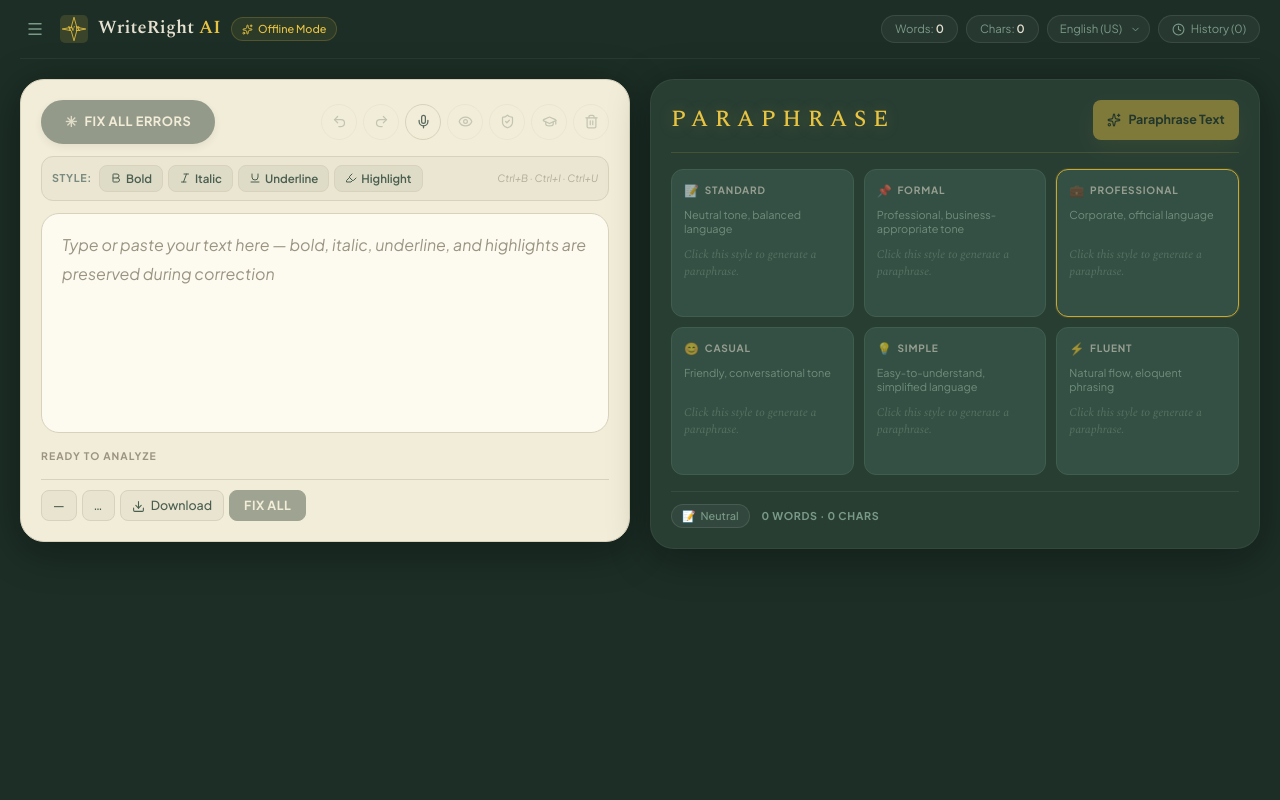
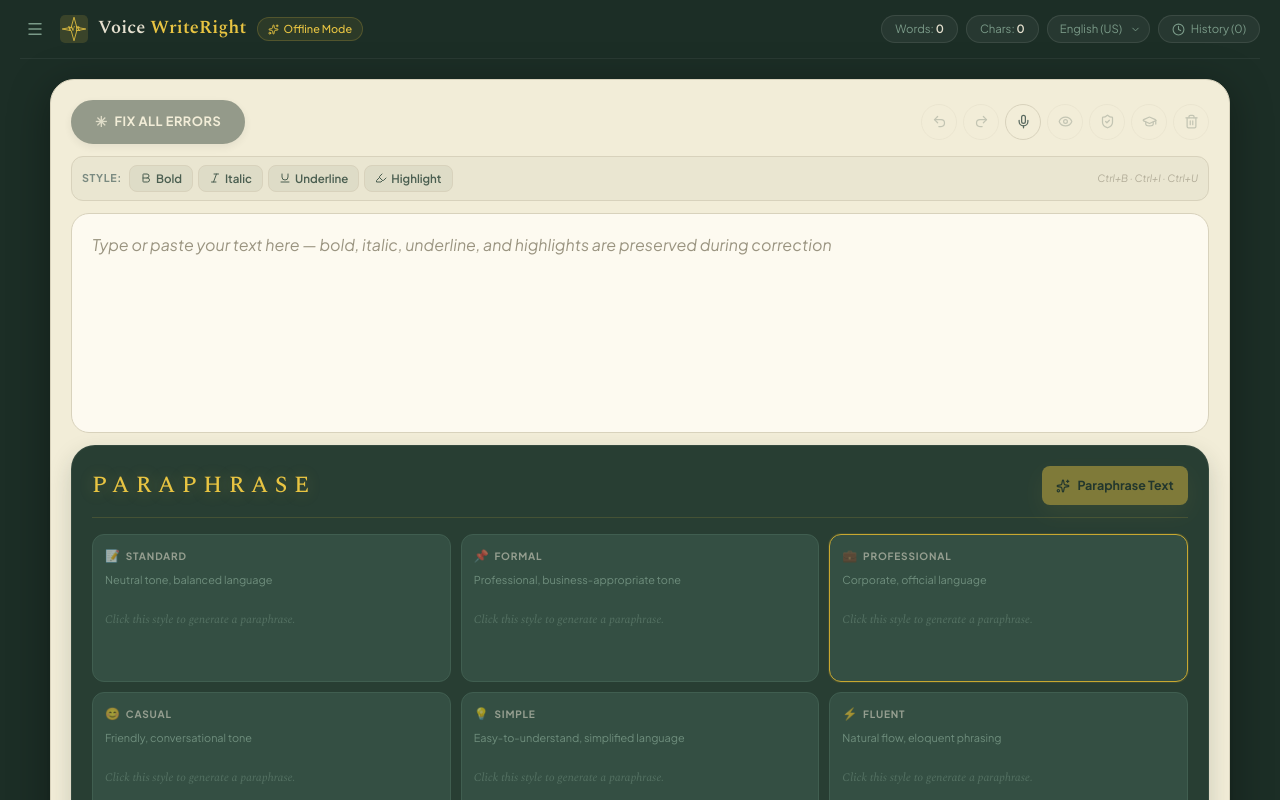
Before and after one commit to Rosayta/WriteRight-AI, a React (Vite) app: page / in a window 1280 px wide. Both pictures are taken after a click on the button "Open Editor". Shown: the top 800 px of the page. Built offline with nearby package versions, Linux system fonts and the light colour scheme.

Commit message:
Update Voice WriteRight UI and metadata

```diff
--- a/index.html
+++ b/index.html
@@ -3,7 +3,9 @@
   <head>
     <meta charset="UTF-8" />
     <meta name="viewport" content="width=device-width, initial-scale=1.0" />
-    <title>My Google AI Studio App</title>
+    <meta name="description" content="Voice WriteRight helps you fix, refine, and paraphrase writing with a clean AI-powered editor." />
+    <title>Voice WriteRight</title>
+    <link rel="icon" href="/favicon.svg" type="image/svg+xml" />
   </head>
   <body>
     <div id="root"></div>
--- a/metadata.json
+++ b/metadata.json
@@ -1,5 +1,5 @@
 {
-  "name": "WriteRight AI",
-  "description": "A professional AI-powered editor for grammar correction, style improvement, and tone analysis.",
+  "name": "Voice WriteRight",
+  "description": "A professional AI-powered editor for grammar correction, style improvement, and paraphrasing.",
   "requestFramePermissions": ["microphone"]
 }
--- a/server.js
+++ b/server.js
@@ -58,13 +58,12 @@ app.post('/api/analyze', async (req, res) => {
       body: JSON.stringify({
         model: HAIKU_MODEL,
         max_tokens: 600,
-        system: `You are a fast live writing analyst. Return only JSON with issues, score, tone, formality, and insights. Keep feedback brief and avoid rewriting the whole text.${numericHint(text)}`,
+        system: `You are a fast live writing analyst. Return only JSON with issues, tone, formality, and insights. Keep feedback brief and avoid rewriting the whole text.${numericHint(text)}`,
         messages: [{
           role: 'user',
           content: `Analyze this text for basic grammar, tone, clarity, and writing quality. Return JSON:
 {
   "issues": [{"orig":"exact text span","fix":"replacement","cat":"spelling|grammar|punctuation|style","msg":"short reason"}],
-  "score": 0-100,
   "tone": "short tone label",
   "formality": 0-100,
   "insights": [{"type":"tone|clarity|grammar|style","message":"short observation","suggestion":"short suggestion"}]
@@ -159,5 +158,5 @@ app.get('*', (_req, res) => {
 });
 
 app.listen(port, () => {
-  console.log(`WriteRight AI server running on http://localhost:${port}`);
+  console.log(`Voice WriteRight server running on http://localhost:${port}`);
 });
--- a/src/App.tsx
+++ b/src/App.tsx
@@ -46,7 +46,7 @@ interface WritingInsight {
   suggestion: string;
 }
 interface AnalysisResult {
-  issues: Issue[]; score: number; tone: string; formality: number;
+  issues: Issue[]; tone: string; formality: number;
   insights: WritingInsight[];
 }
 interface ParaphraseSets {
@@ -174,7 +174,6 @@ function buildLocalAnalysis(content: string): AnalysisResult {
   const sentenceCount = Math.max(1, content.split(/[.!?]+/).filter(Boolean).length);
   const words = content.trim().split(/\s+/).filter(Boolean);
   const avgSentenceLength = words.length / sentenceCount;
-  const score = Math.max(45, Math.min(100, 98 - issues.length * 8 - Math.max(0, avgSentenceLength - 28)));
   const formality = /\b(please|kindly|regarding|sincerely|therefore|however)\b/i.test(content) ? 72 : 45;
   const tone = formality > 65 ? 'Professional' : /\bthanks|thank you|happy to|glad\b/i.test(content) ? 'Friendly' : 'Neutral';
   const insights: WritingInsight[] = [];
@@ -192,7 +191,7 @@ function buildLocalAnalysis(content: string): AnalysisResult {
       suggestion: 'Review the underlined text and apply the suggested corrections.',
     });
   }
-  return { issues, score: Math.round(score), tone, formality, insights };
+  return { issues, tone, formality, insights };
 }
 
 function applyLocalFixes(content: string): string {
@@ -585,7 +584,6 @@ export default function App() {
       const remoteIssues = locateIssueOffsets((remote.issues ?? []) as Issue[], content);
       const merged: AnalysisResult = {
         issues: mergeIssues(local.issues, remoteIssues),
-        score: Math.round(Number(remote.score ?? local.score)),
         tone: remote.tone || local.tone,
         formality: Number(remote.formality ?? local.formality),
         insights: [...local.insights, ...(remote.insights ?? [])].slice(0, 6),
@@ -1075,7 +1073,14 @@ export default function App() {
       {/* HEADER */}
       <header className="app-header">
         <div className="header-left">
-          <button className="icon-btn-ghost" aria-label="Menu"><Menu size={18} /></button>
+          <button
+            className="icon-btn-ghost"
+            aria-label="Go to home page"
+            title="Home"
+            onClick={() => setShowLanding(true)}
+          >
+            <Menu size={18} />
+          </button>
           <div className="wr-logo-mark">
             <svg width="28" height="28" viewBox="0 0 100 100" fill="none">
               <rect width="100" height="100" rx="18" fill="var(--accent-gold)" opacity="0.15"/>
@@ -1083,7 +1088,7 @@ export default function App() {
               <text x="50" y="56" textAnchor="middle" fontFamily="Spectral,serif" fontWeight="600" fontSize="26" fill="var(--accent-gold)">WR</text>
             </svg>
           </div>
-          <h1 className="app-title">WriteRight <span>AI</span></h1>
+          <h1 className="app-title">Voice <span>WriteRight</span></h1>
           <div className="model-badge"><Sparkles size={11} /><span>{HAS_API_KEY ? 'Hybrid Flash-Lite' : 'Offline Mode'}</span></div>
         </div>
         <div className="header-right">
@@ -1209,25 +1214,6 @@ export default function App() {
             <span className="rich-format-hint">Ctrl+B · Ctrl+I · Ctrl+U</span>
           </div>
 
-          {/* Score Panel */}
-          <AnimatePresence>
-            {analysis !== null && plainText.length >= 5 && (
-              <motion.div key="score" initial={{opacity:0,y:10}} animate={{opacity:1,y:0}} exit={{opacity:0,y:10}} className="score-panel">
-                <div className="score-circle" style={{ '--score-deg': `${(analysis.score / 100) * 360}deg` } as any}>
-                  <span className="score-number">{analysis.score}</span>
-                </div>
-                <div className="score-details">
-                  <span className="score-title">Writing Score</span>
-                  <div className="sub-scores">
-                    <div className="score-pill">Clarity: <span>{Math.max(0, Math.min(100, analysis.score - 5))}</span></div>
-                    <div className="score-pill">Grammar: <span>{Math.max(0, Math.min(100, 100 - (analysis.issues.length * 10)))}</span></div>
-                    <div className="score-pill">Style: <span>{Math.max(0, Math.min(100, analysis.score + 3))}</span></div>
-                  </div>
-                </div>
-              </motion.div>
-            )}
-          </AnimatePresence>
-
           {/* View Toggle */}
           {hasFixed && (
             <div className="view-toggle-bar">
@@ -1256,6 +1242,57 @@ export default function App() {
               spellCheck={false}
             />
           </div>
+
+          {/* Paraphrase */}
+          <motion.div initial={{opacity:0,y:12}} animate={{opacity:1,y:0}} transition={{duration:0.3}} className="paraphrase-panel">
+            <div className="paraphrase-title">
+              <span className="paraphrase-title-text">PARAPHRASE</span>
+              <button className="paraphrase-main-btn" disabled={isParaphrasing || plainText.length < 5} onClick={() => generateParaphrase(plainText, 'standard')}>
+                {isParaphrasing ? <RefreshCw size={14} className="spin"/> : <Sparkles size={14}/>}
+                Paraphrase Text
+              </button>
+            </div>
+            <div className="paraphrase-grid">
+              {PARAPHRASE_MODES.map(({key, label, emoji, desc}) => {
+                const val = paraphraseSets?.[key] ?? '';
+                const isLoadingStyle = isParaphrasing && activeParaphraseStyle === key;
+                return (
+                  <motion.div key={key} whileHover={{y:-2}} transition={{duration:0.12}}
+                    className={`para-card${key==='professional'?' para-card--highlighted':''}`}>
+                    <div className="para-card-header">
+                      <button
+                        className="para-style-btn"
+                        onClick={() => generateParaphrase(plainText, key)}
+                        disabled={isParaphrasing || plainText.length < 5}
+                        title={desc}
+                      >
+                        <span className="para-emoji">{emoji}</span><span>{label}</span>
+                      </button>
+                      {val && <button className="para-copy-btn" onClick={()=>copyToClipboard(val,key)} title="Copy">
+                        {copiedKey===key?<Check size={12}/>:<Copy size={12}/>}
+                      </button>}
+                    </div>
+                    <p className="para-style-desc">{desc}</p>
+                    <div className="para-card-body">
+                      {isLoadingStyle
+                        ? <div className="para-loading"><RefreshCw size={13} className="spin"/> Generating...</div>
+                        : val
+                          ? <p className="para-text">{val}</p>
+                          : <p className="para-placeholder">Click this style to generate a paraphrase.</p>}
+                    </div>
+                    {val && <button className="para-use-btn" onClick={()=>{
+                      pushUndo(segments);
+                      setSegments([{ text: val, bold: false, italic: false, underline: false, highlight: null }]);
+                    }}>Use -&gt;</button>}
+                  </motion.div>
+                );
+              })}
+            </div>
+            <div className="paraphrase-footer">
+              <div className={`para-tone-chip ${toneStyleClass}`}><span>{toneEmoji}</span><span className="para-tone-name">{toneLabel||'Neutral'}</span></div>
+              <div className="para-word-count">{wordCount} WORDS - {charCount} CHARS</div>
+            </div>
+          </motion.div>
 
           {/* Status bar */}
           <div className="status-bar">
@@ -1320,56 +1357,6 @@ export default function App() {
           </div>
         </motion.div>
 
-        {/* RIGHT — Paraphrase */}
-        <motion.div initial={{opacity:0,x:24}} animate={{opacity:1,x:0}} transition={{duration:0.3}} className="paraphrase-panel">
-          <div className="paraphrase-title">
-            <span className="paraphrase-title-text">PARAPHRASE</span>
-            <button className="paraphrase-main-btn" disabled={isParaphrasing || plainText.length < 5} onClick={() => generateParaphrase(plainText, 'standard')}>
-              {isParaphrasing ? <RefreshCw size={14} className="spin"/> : <Sparkles size={14}/>}
-              Paraphrase Text
-            </button>
-          </div>
-          <div className="paraphrase-grid">
-            {PARAPHRASE_MODES.map(({key, label, emoji, desc}) => {
-              const val = paraphraseSets?.[key] ?? '';
-              const isLoadingStyle = isParaphrasing && activeParaphraseStyle === key;
-              return (
-                <motion.div key={key} whileHover={{y:-2}} transition={{duration:0.12}}
-                  className={`para-card${key==='professional'?' para-card--highlighted':''}`}>
-                  <div className="para-card-header">
-                    <button
-                      className="para-style-btn"
-                      onClick={() => generateParaphrase(plainText, key)}
-                      disabled={isParaphrasing || plainText.length < 5}
-                      title={desc}
-                    >
-                      <span className="para-emoji">{emoji}</span><span>{label}</span>
-                    </button>
-                    {val && <button className="para-copy-btn" onClick={()=>copyToClipboard(val,key)} title="Copy">
-                      {copiedKey===key?<Check size={12}/>:<Copy size={12}/>}
-                    </button>}
-                  </div>
-                  <p className="para-style-desc">{desc}</p>
-                  <div className="para-card-body">
-                    {isLoadingStyle
-                      ? <div className="para-loading"><RefreshCw size={13} className="spin"/> Generating…</div>
-                      : val
-                        ? <p className="para-text">{val}</p>
-                        : <p className="para-placeholder">Click this style to generate a paraphrase.</p>}
-                  </div>
-                  {val && <button className="para-use-btn" onClick={()=>{
-                    pushUndo(segments);
-                    setSegments([{ text: val, bold: false, italic: false, underline: false, highlight: null }]);
-                  }}>Use →</button>}
-                </motion.div>
-              );
-            })}
-          </div>
-          <div className="paraphrase-footer">
-            <div className={`para-tone-chip ${toneStyleClass}`}><span>{toneEmoji}</span><span className="para-tone-name">{toneLabel||'Neutral'}</span></div>
-            <div className="para-word-count">{wordCount} WORDS · {charCount} CHARS</div>
-          </div>
-        </motion.div>
       </main>
 
       {/* FEATURE PANELS */}
--- a/src/Editor.tsx
+++ b/src/Editor.tsx
@@ -1,6 +1,7 @@
 import {
   useState, useEffect, useRef, useMemo, useCallback,
 } from 'react';
+import type * as React from 'react';
 import { GoogleGenAI, Type } from '@google/genai';
 import { motion, AnimatePresence } from 'motion/react';
 import {
@@ -16,7 +17,7 @@ import {
 } from './richText';
 
 /* ─── Gemini ──────────────────────────────────────────── */
-const genAI = new GoogleGenAI({ apiKey: import.meta.env.VITE_GEMINI_API_KEY || '' });
+const genAI = new GoogleGenAI({ apiKey: process.env.GEMINI_API_KEY || '' });
 
 /* ─── Numeric preservation ────────────────────────────── */
 function extractNumericTokens(text: string): string[] {
@@ -36,7 +37,7 @@ interface Issue {
   msg: string; offset: number;
 }
 interface AnalysisResult {
-  issues: Issue[]; score: number; tone: string; formality: number;
+  issues: Issue[]; tone: string; formality: number;
 }
 interface ParaphraseSets {
   empathetic: StyledSegment[]; resolution: StyledSegment[]; deescalation: StyledSegment[];
@@ -286,15 +287,15 @@ export default function Editor({ onNavigateHome }: EditorProps) {
         model: aiModel,
         contents: [{ role: 'user', parts: [{ text: `Analyze this text: "${content}"` }] }],
         config: {
-          systemInstruction: `You are a professional editor. Analyze for spelling, grammar, punctuation, and style issues. Return JSON: issues (array of {orig, fix, cat, msg}), score (0-100), tone (string), formality (0-100). cat must be one of: spelling, grammar, punctuation, style.${numericHint(content)} Return only JSON.`,
+          systemInstruction: `You are a professional editor. Analyze for spelling, grammar, punctuation, and style issues. Return JSON: issues (array of {orig, fix, cat, msg}), tone (string), formality (0-100). cat must be one of: spelling, grammar, punctuation, style.${numericHint(content)} Return only JSON.`,
           responseMimeType: 'application/json',
           responseSchema: {
             type: Type.OBJECT,
             properties: {
               issues: { type: Type.ARRAY, items: { type: Type.OBJECT, properties: { orig:{type:Type.STRING}, fix:{type:Type.STRING}, cat:{type:Type.STRING}, msg:{type:Type.STRING} }, required:['orig','fix','cat','msg'] } },
-              score: { type: Type.NUMBER }, tone: { type: Type.STRING }, formality: { type: Type.NUMBER },
+              tone: { type: Type.STRING }, formality: { type: Type.NUMBER },
             },
-            required: ['issues','score','tone','formality'],
+            required: ['issues','tone','formality'],
           },
         },
       });
@@ -721,7 +722,7 @@ Return ONLY JSON.`,
               <text x="50" y="56" textAnchor="middle" fontFamily="Spectral,serif" fontWeight="600" fontSize="26" fill="var(--accent-gold)">WR</text>
             </svg>
           </div>
-          <h1 className="app-title">WriteRight <span>AI</span></h1>
+          <h1 className="app-title">Voice <span>WriteRight</span></h1>
           <div className="model-badge" style={{ padding: '0 8px 0 0' }}>
             <Sparkles size={11} style={{ marginLeft: '8px' }}/>
             <select
--- a/src/LandingPage.tsx
+++ b/src/LandingPage.tsx
@@ -34,7 +34,7 @@ export default function LandingPage({ onGetStarted }: LandingPageProps) {
             </svg>
           </div>
           <span className="text-xl font-semibold tracking-wide" style={{ fontFamily: 'var(--font-display)' }}>
-            WriteRight <span style={{ color: 'var(--accent-gold)' }}>AI</span>
+            Voice <span style={{ color: 'var(--accent-gold)' }}>WriteRight</span>
           </span>
         </div>
 
@@ -66,20 +66,6 @@ export default function LandingPage({ onGetStarted }: LandingPageProps) {
       {/* Hero Section */}
       <main className="flex-1 flex flex-col items-center justify-center px-6 pt-12 pb-24 relative z-10">
         <div className="max-w-[800px] w-full text-center flex flex-col items-center space-y-8">
-
-          <motion.div
-            initial={{ opacity: 0, y: -20 }}
-            animate={{ opacity: 1, y: 0 }}
-            transition={{ duration: 0.5 }}
-            className="inline-flex items-center gap-2 px-4 py-1.5 rounded-full text-xs font-bold uppercase tracking-wider"
-            style={{
-              backgroundColor: 'rgba(232, 196, 66, 0.1)',
-              color: 'var(--accent-gold)',
-              border: '1px solid rgba(232, 196, 66, 0.2)'
-            }}
-          >
-            <Sparkles size={14} /> Powered by Gemini 2.0 Flash
-          </motion.div>
 
           <motion.h1
             initial={{ opacity: 0, y: 20 }}
--- a/src/index.css
+++ b/src/index.css
@@ -120,8 +120,15 @@ body {
 .make-friendly-btn:disabled { opacity: 0.4; cursor: not-allowed; }
 
 /* LAYOUT */
-.main-content { display: grid; grid-template-columns: 1fr 1fr; gap: 1.25rem; align-items: start; }
-@media (max-width: 900px) { .main-content { grid-template-columns: 1fr; } }
+.main-content {
+  display: grid;
+  grid-template-columns: minmax(0, 1fr);
+  gap: 1.25rem;
+  align-items: start;
+  width: 100%;
+  max-width: 1180px;
+  margin: 0 auto;
+}
 
 /* EDITOR PANEL */
 .editor-panel {
@@ -474,7 +481,7 @@ body {
 .paraphrase-panel {
   background: var(--panel-dark-bg); border-radius: var(--radius-xl); padding: 1.25rem;
   display: flex; flex-direction: column; gap: 1rem;
-  box-shadow: var(--shadow-panel); border: 1.5px solid rgba(255,255,255,0.055);
+  box-shadow: 0 10px 24px rgba(28,46,38,0.18); border: 1.5px solid rgba(255,255,255,0.055);
 }
 .paraphrase-title { display: flex; align-items: center; justify-content: space-between; gap: 0.75rem; padding-bottom: 0.75rem; border-bottom: 1px solid rgba(232,196,66,0.15); flex-wrap: wrap; }
 .paraphrase-title-text {
@@ -491,8 +498,9 @@ body {
 }
 .paraphrase-main-btn:hover:not(:disabled) { filter: brightness(1.05); transform: translateY(-1px); }
 .paraphrase-main-btn:disabled { cursor: not-allowed; opacity: 0.45; transform: none; }
-.paraphrase-grid { display: grid; grid-template-columns: 1fr 1fr 1fr; gap: 0.625rem; }
-@media (max-width: 1100px) { .paraphrase-grid { grid-template-columns: 1fr 1fr; } }
+.paraphrase-grid { display: grid; grid-template-columns: repeat(3, minmax(0, 1fr)); gap: 0.625rem; }
+@media (max-width: 900px) { .paraphrase-grid { grid-template-columns: 1fr 1fr; } }
+@media (max-width: 640px) { .paraphrase-grid { grid-template-columns: 1fr; } }
 .para-card {
   background: var(--card-bg); border: 1px solid var(--card-border);
   border-radius: var(--radius-md); padding: 0.75rem;
@@ -1154,35 +1162,6 @@ body {
 @media (max-width: 768px) { .pricing-grid { grid-template-columns: 1fr; } }
 
 /* ─── Editor Enhancements ─────────────────────────────────── */
-/* Score Panel */
-.score-panel {
-  display: flex; align-items: center; gap: 1.5rem;
-  background: var(--panel-dark-bg); border-radius: var(--radius-lg);
-  padding: 1rem 1.5rem; margin-bottom: 0.75rem;
-  border: 1px solid rgba(255,255,255,0.06);
-}
-.score-circle {
-  width: 60px; height: 60px; border-radius: 50%;
-  display: flex; align-items: center; justify-content: center;
-  position: relative; background: conic-gradient(var(--accent-gold) var(--score-deg), rgba(255,255,255,0.05) 0deg);
-}
-.score-circle::before {
-  content: ""; position: absolute; inset: 5px;
-  background: var(--panel-dark-bg); border-radius: 50%;
-}
-.score-number {
-  position: relative; z-index: 1; font-family: var(--font-display);
-  font-size: 1.5rem; font-weight: 600; color: var(--panel-text);
-}
-.score-details { display: flex; flex-direction: column; gap: 4px; }
-.score-title { font-size: 0.85rem; font-weight: 600; text-transform: uppercase; letter-spacing: 0.05em; color: var(--panel-text-muted); }
-.sub-scores { display: flex; align-items: center; gap: 8px; flex-wrap: wrap; margin-top: 2px; }
-.score-pill {
-  background: rgba(255,255,255,0.05); border: 1px solid rgba(255,255,255,0.08);
-  border-radius: 999px; padding: 4px 10px; font-size: 0.65rem; color: var(--panel-text-muted);
-}
-.score-pill span { color: var(--panel-text); font-weight: 600; margin-left: 4px; }
-
 /* View Toggle (Original / Rewritten) */
 .view-toggle-bar {
   display: flex; align-items: center; gap: 4px; margin-bottom: 0.75rem;
```
Also changed, not shown: public/favicon.svg (added).
